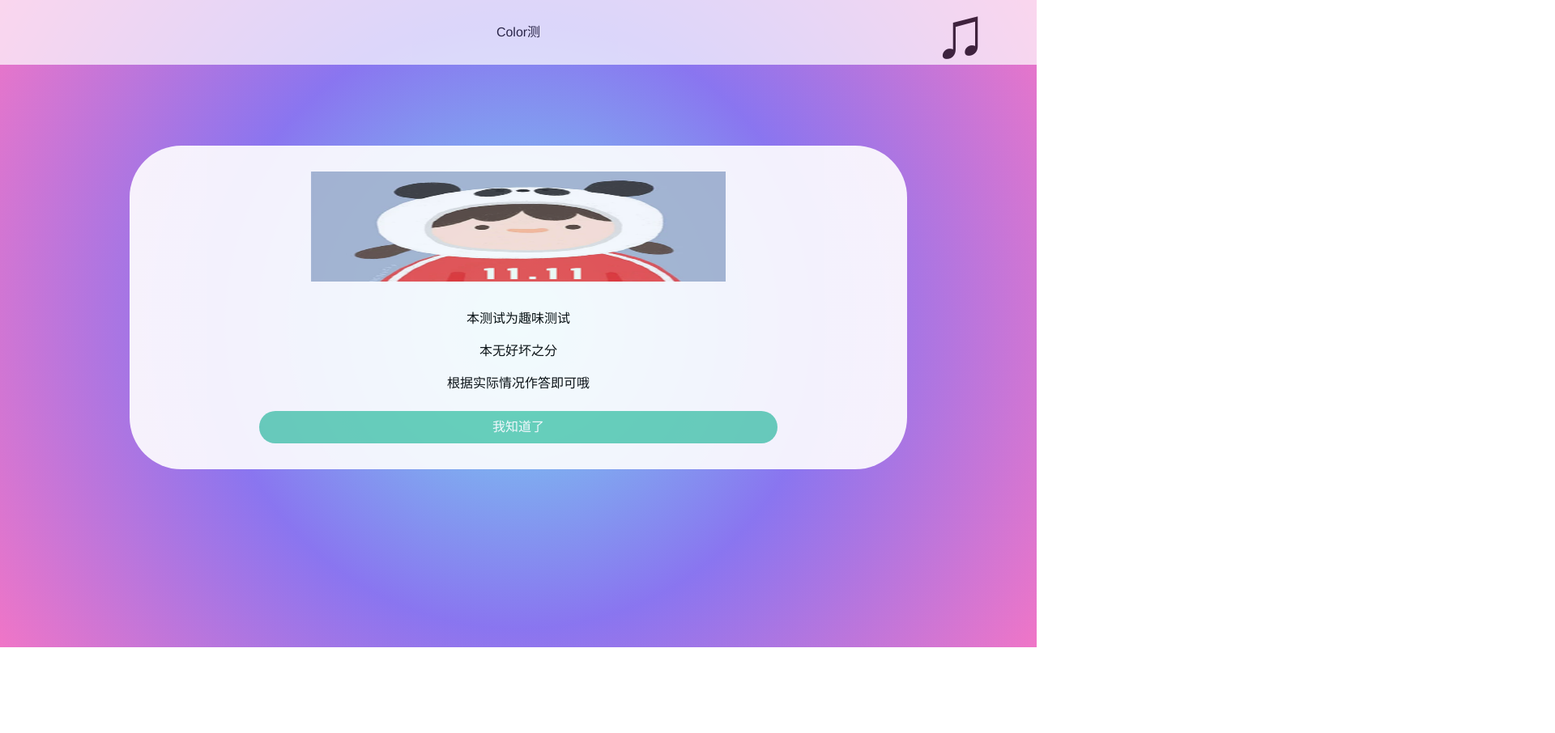
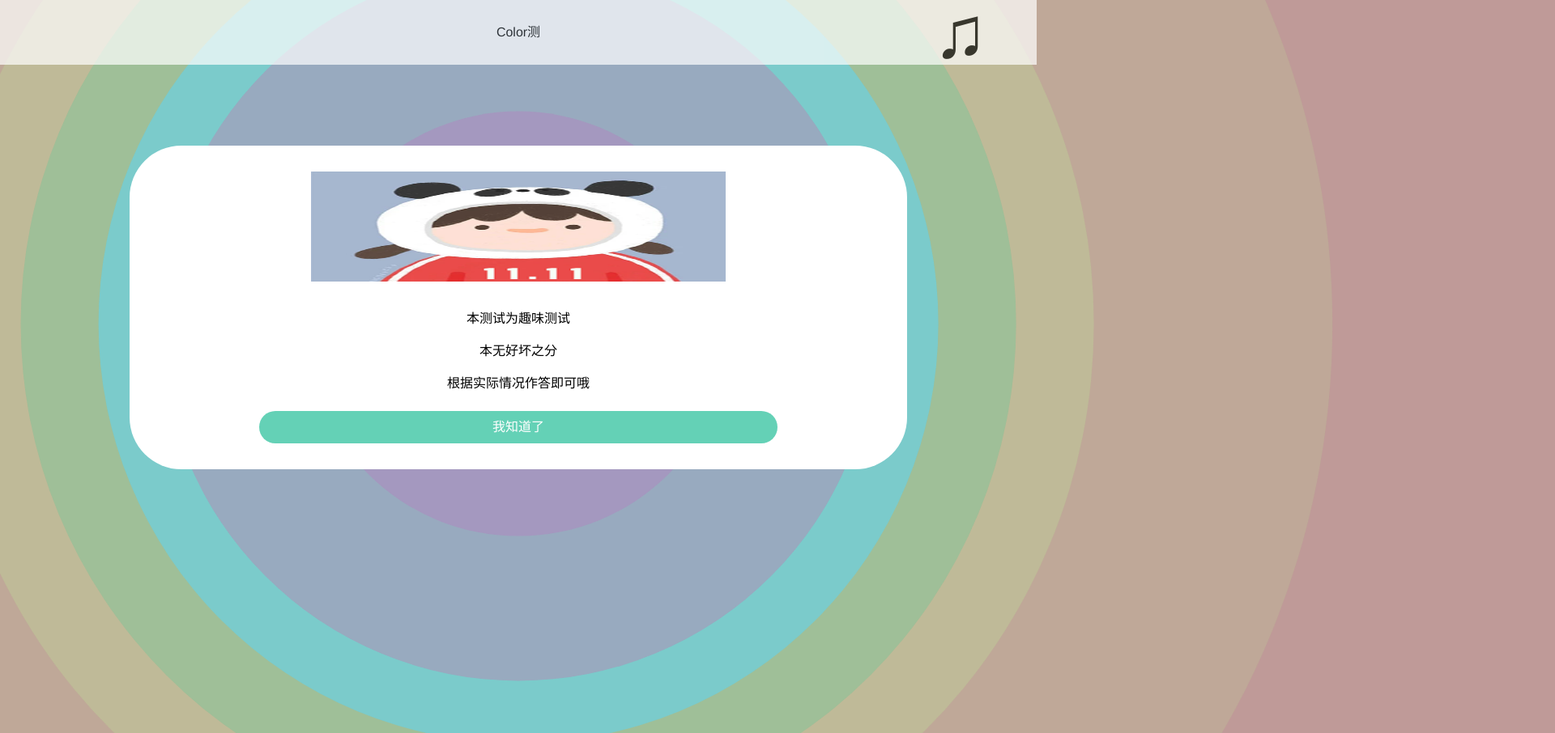
Before and after one commit to welcome-sends-cc/Sends-Double-11, a plain HTML site: page 2.html in a window 1280 px wide. Shown: the top 906 px of the page at 81% size, 1920 px wide, since content can reach past the window. Before the commit the page ends 800 px from the top, so only its background shows below. Drawn offline with nearby package versions, Linux system fonts and the light colour scheme.

Commit message:
new background

```diff
--- a/2.html
+++ b/2.html
@@ -31,7 +31,16 @@
     </script>
 	<div id="app">
 		<audio id="audio" src="E:\workplace\code\web\双11\music.mp3" loop="loop"></audio>
-		<div id="background"></div>
+		<div id="background">
+			<div id="c8" class="circle"></div>
+			<div id="c7" class="circle"></div>
+			<div id="c6" class="circle"></div>
+			<div id="c5" class="circle"></div>
+			<div id="c4" class="circle"></div>
+			<div id="c3" class="circle"></div>
+			<div id="c2" class="circle"></div>
+			<div id="c1" class="circle"></div>
+		</div>
 		<div id="header">
 			<div>Color测</div>
 			<div id="music" @click="play()" v-if="!playmusic">♫</div>
@@ -57,6 +66,54 @@
             padding: 0;
             font-family: "Helvetica Neue",Helvetica,"PingFang SC","Hiragino Sans GB","Microsoft YaHei","微软雅黑",Arial,sans-serif;
         }
+		#background {
+			position: absolute;
+			width:100vw;
+			height: 100vh;
+			filter: brightness(175%);
+		}
+		.circle{
+			position: absolute;
+			left: 50%;
+			top: 50%;
+			transform: translate(-50%,-50%);
+			box-sizing: border-box;
+			border-radius: 50%;
+		}
+		#c1 {
+			width: 14vw;
+			height: 14vw;
+			background-color: #595959;
+		}
+		#c2 {
+			width: 41vw;
+			height: 41vw;
+			background-color: #5e576d;
+		}#c3 {
+			width: 69vw;
+			height: 69vw;
+			background-color: #57616d;
+		}#c4 {
+			width: 81vw;
+			height: 81vw;
+			background-color: #467474;
+		}#c5 {
+			width :96vw;
+			height: 96vw;
+			background-color: #5b6d57;
+		}#c6 {
+			width: 111vw;
+			height: 111vw;
+			background-color: #6d6a57;
+		}#c7 {
+			width:157vw;
+			height: 157vw;
+			background-color: #6d6057;
+		}#c8 {
+			width:250vw;
+			height: 250vw;
+			background-color: #6d5857;
+		}
         /* @keyframes gradient-move {
                 0% {
                     background-position: 0% 50%;
@@ -68,7 +125,8 @@
                     background-position: 0% 50%;
                 }
             } */
-        #background{
+
+        /* #background{
 			position: absolute;
 			width: 100vw;
 			height: 100vh;
@@ -76,13 +134,13 @@
 				hsl(190deg, 80% ,70%),
 				hsl(250deg, 80%, 70%),
 				hsl(320deg, 80%, 70%)
-            );
+            ); */
             /* background-size: 200% 200%;
             animation-name: gradient-move;
             animation-duration: 6s;
             animation-iteration-count:infinite;
-            animation-direction: alternate; */
-        }
+            animation-direction: alternate;
+        }*/
 		#header {
 			position: relative;
 			width: 100vw;
@@ -125,7 +183,7 @@
 			justify-content: center;
 			align-items: center; */
 			border-radius: 5vw;
-			opacity: 0.9;
+			opacity: 1;
 		}
 		#sentences {
 			margin: 4vh auto 0 auto;
```
Also changed, not shown: 3.html (+53 -10 lines).
